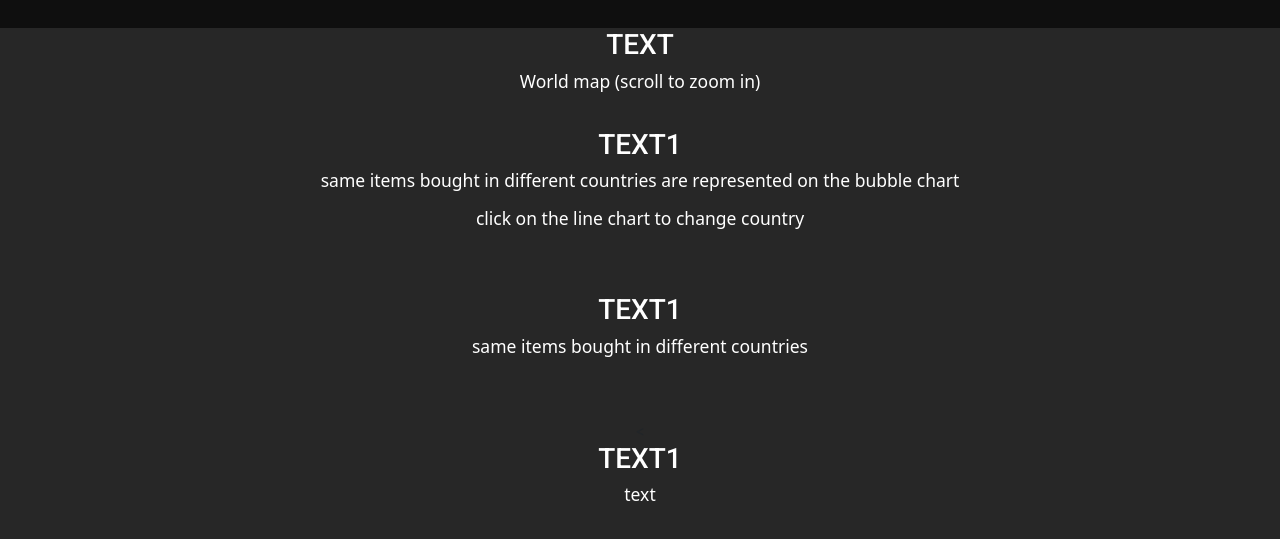
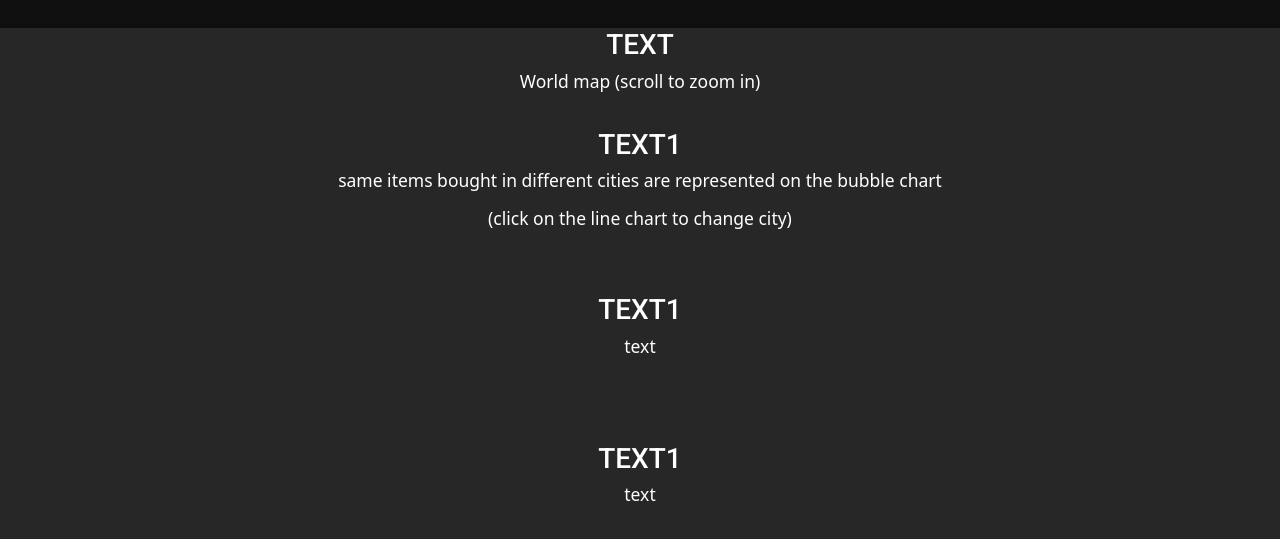
Before and after one commit to myan0051/FIT3179_Assignment_2, a plain HTML site: page index.html in a window 1280 px wide. Shown: the part 105-644 px from the top of the page. Drawn offline with nearby package versions, Linux system fonts and the light colour scheme; a script that the page names is missing.

Commit message:
adjustemts

```diff
--- a/index.html
+++ b/index.html
@@ -56,9 +56,9 @@
   <div class="text-white">
     <h2>TEXT1</h2>
   </div>
-  <p class="lead text-white">same items bought in different countries are represented on the bubble chart
+  <p class="lead text-white">same items bought in different cities are represented on the bubble chart
   </p>
-  <p class="lead text-white">click on the line chart to change country
+  <p class="lead text-white">(click on the line chart to change city)
   </p>
   <div id="bubbles" class="mt-2 vis-container"></div>
 </div>
@@ -68,7 +68,7 @@
   <div class="text-white">
     <h2>TEXT1</h2>
   </div>
-  <p class="lead text-white">same items bought in different countries</p>
+  <p class="lead text-white">text</p>
   <div id="waffle" class="mt-2 vis-container"></div>
 
 </div>
```
